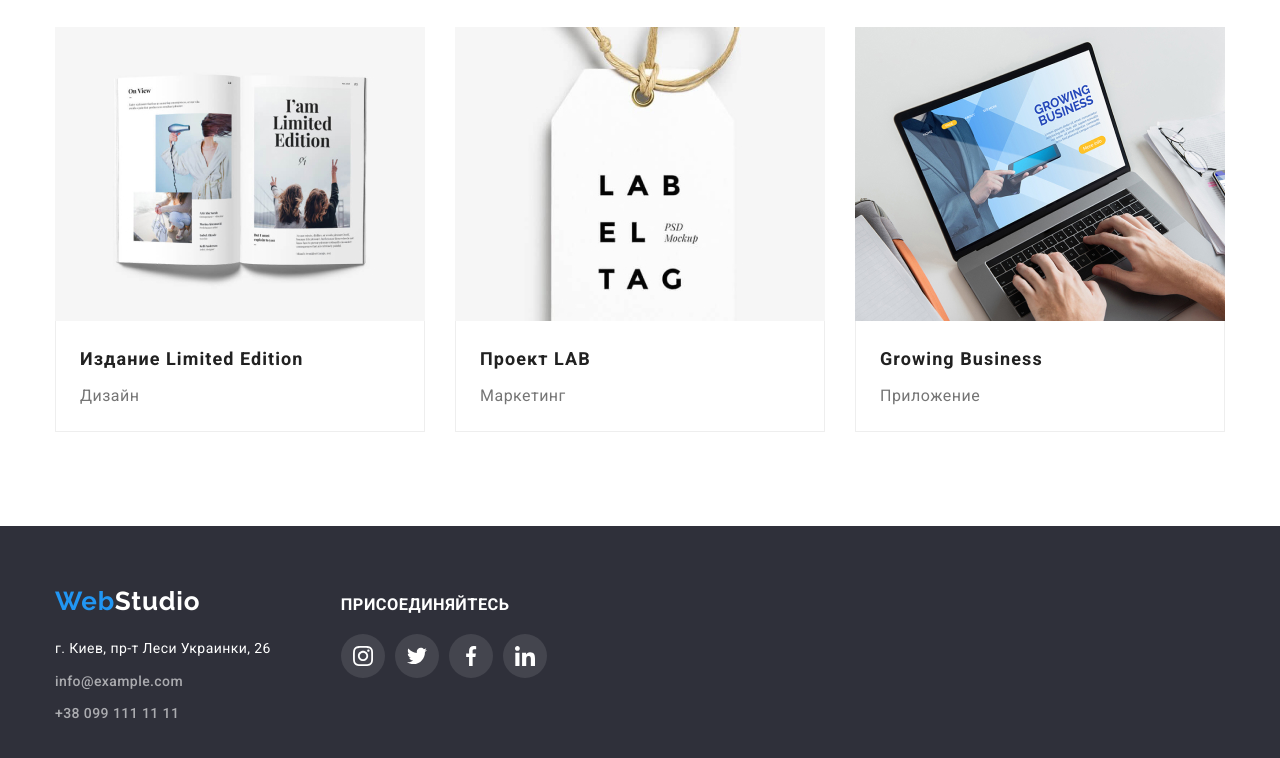
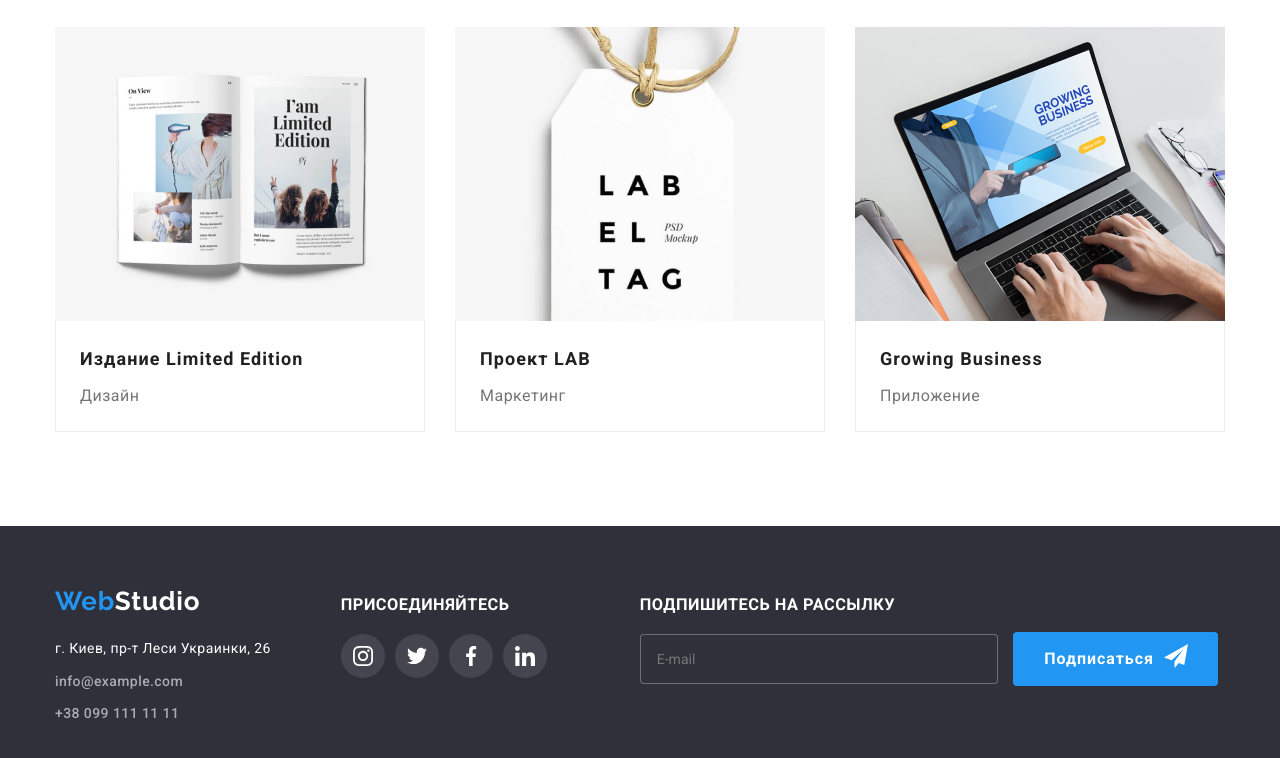
Before and after one commit to SerhiiKurdesha/goit-markup-hw-06, a plain HTML site: page portfolio.html in a window 1280 px wide. Shown: the part 1106-1864 px from the top of the page. Drawn offline with nearby package versions, Linux system fonts and the light colour scheme.

Commit message:
add portfolio

```diff
--- a/css/style.css
+++ b/css/style.css
@@ -633,6 +633,7 @@ img {
     color: var(--header-color);
     background: var(--footer-color-line);
     border-radius: 4px;
+    transition: border 250ms cubic-bezier(0.4, 0, 0.2, 1);
 }
 .join-input:hover,
 .join-input:focus{
@@ -655,6 +656,7 @@ img {
   letter-spacing: 0.06em;
   border-color: transparent;
   cursor: pointer;
+  transition: background 250ms cubic-bezier(0.4, 0, 0.2, 1), color 250ms cubic-bezier(0.4, 0, 0.2, 1), fill 250ms cubic-bezier(0.4, 0, 0.2, 1);
 }
 .join-icon{
    position: absolute;
@@ -667,6 +669,7 @@ img {
     background: var(--pink-color);
     color: var(--title-text-color);
     fill: var(--title-text-color);
+    box-shadow: 0px 4px 4px rgba(0, 0, 0, 0.15);
 }
 
 /* FOOTER_SECTION */
--- a/portfolio.html
+++ b/portfolio.html
@@ -223,7 +223,15 @@
                     </li>
                 </ul>
             </div>
-
+                <form class="footer-input">
+                    <h3 class="join">подпишитесь на рассылку</h3>
+                    <input type="text" class="join-input" name="subscribe" placeholder="E-mail">
+                    <button class="join-button" type="submit">Подписаться
+                        <svg class="join-icon" width="24" height="24">
+                             <use href="./images/new-post/sprite2.svg#icon-telegram"></use>
+                        </svg>
+                    </button>
+                </form>
         </div>
     </footer>
 
```
